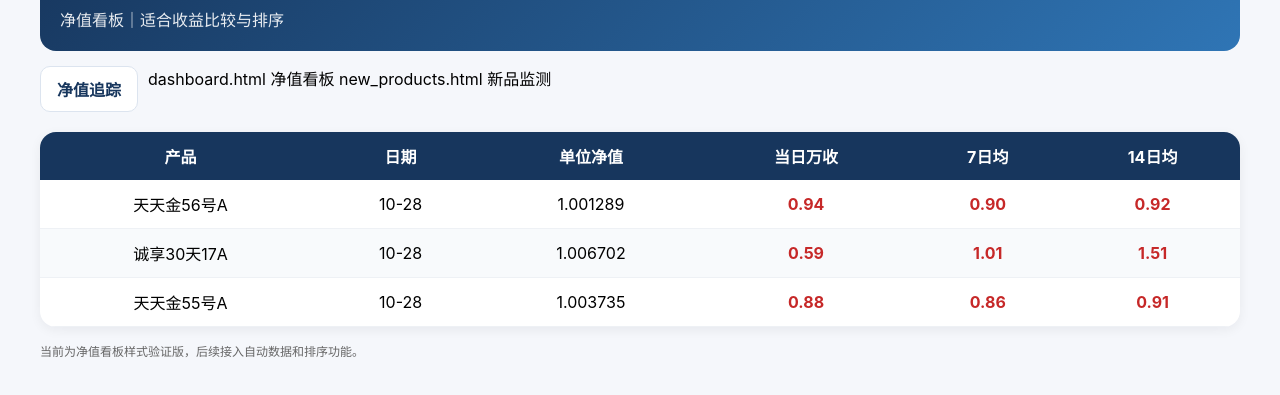
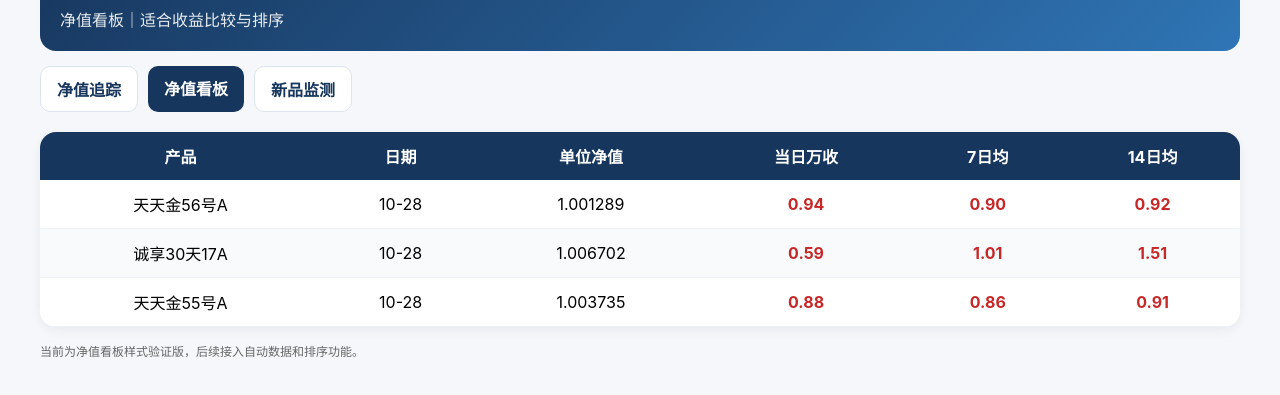
Before and after one commit to fengqiao12345/nav-tracker, a plain HTML site: page dashboard.html in a window 1280 px wide. Shown: the part 89-484 px from the top of the page. Drawn offline with Linux system fonts and the light colour scheme.

Commit message:
Update dashboard.html

```diff
--- a/dashboard.html
+++ b/dashboard.html
@@ -131,11 +131,11 @@ tr:nth-child(even){
 净值追踪
 </a>
 
-dashboard.html
+<a class="current" href="dashboard.html">
 净值看板
 </a>
 
-new_products.html
+<a class="other" href="new_products.html">
 新品监测
 </a>
 
```
